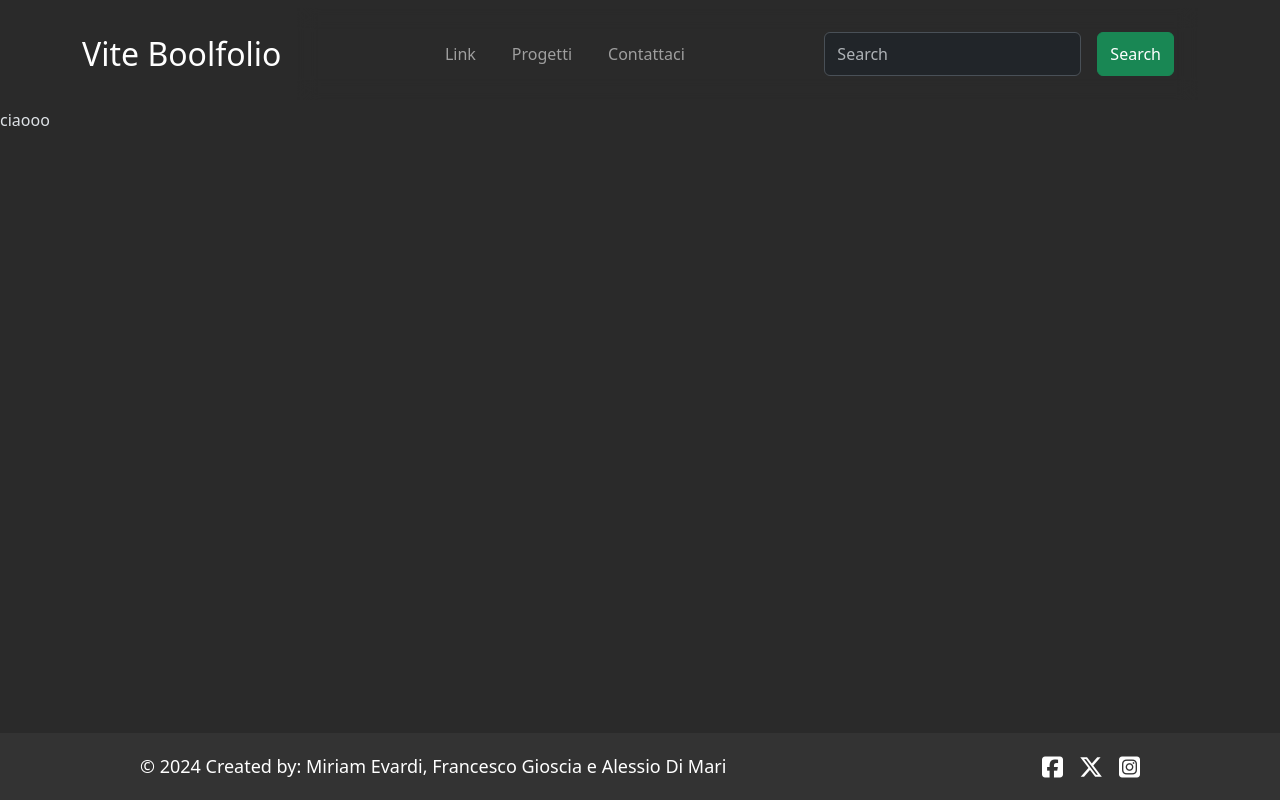
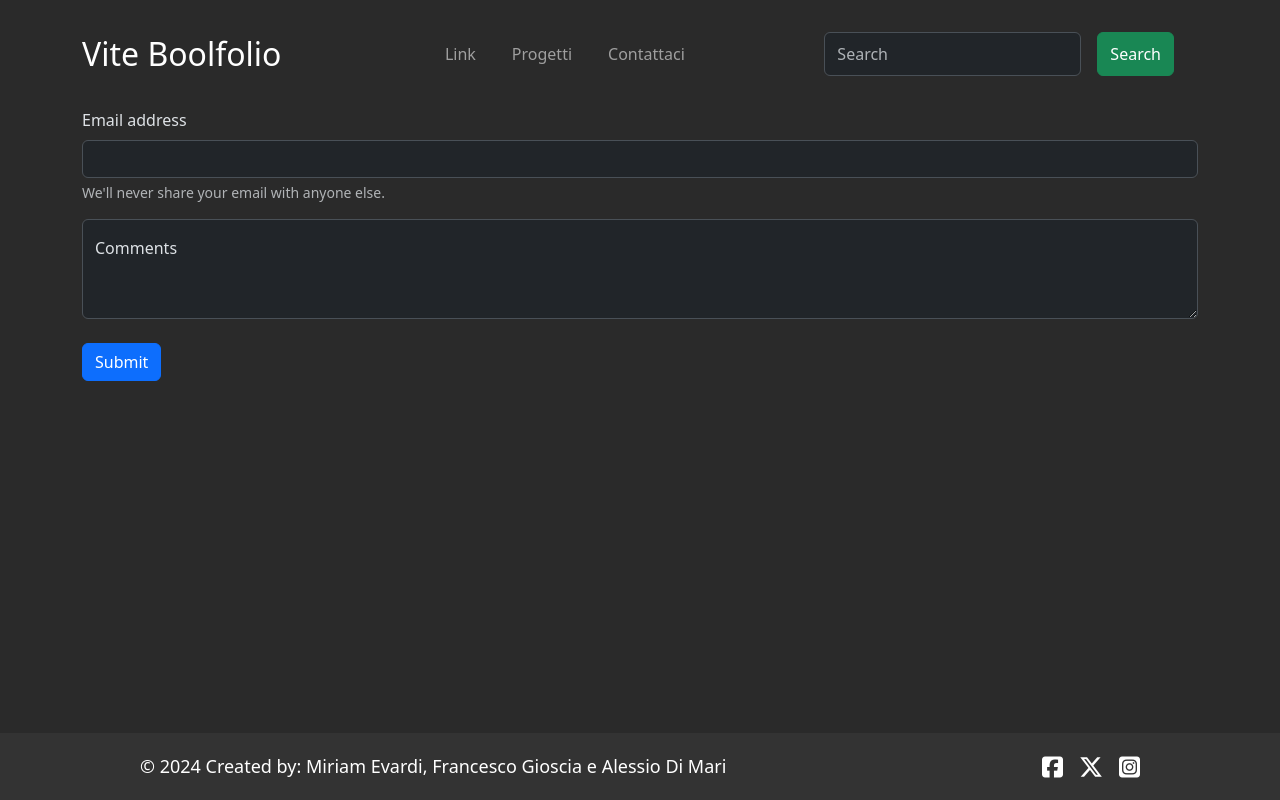
Before and after one commit to MiriamEvardi/vite-boolfolio, a Vue app: page /contact in a window 1280 px wide. Built offline with nearby package versions, Linux system fonts and the light colour scheme; what vue-awesome-paginate would draw is missing.

Commit message:
ContactUs Form created

```diff
--- a/src/components/AppHeader.vue
+++ b/src/components/AppHeader.vue
@@ -53,7 +53,7 @@
 
         .sidebar{
             background-color: rgba($color: #000000, $alpha: 0.15);
-            backdrop-filter: blur(10px);
+            // backdrop-filter: blur(10px);
         }
     }
 </style>
--- a/src/pages/ContactUsPage.vue
+++ b/src/pages/ContactUsPage.vue
@@ -13,8 +13,20 @@
 </script>
 
 <template>
-    <div>
-        ciaooo
+    <div class="container">
+
+        <form>
+            <div class="mb-3">
+                <label for="exampleInputEmail1" class="form-label">Email address</label>
+                <input type="email" class="form-control" id="exampleInputEmail1" aria-describedby="emailHelp">
+                <div id="emailHelp" class="form-text">We'll never share your email with anyone else.</div>
+            </div>
+            <div class="form-floating">
+                <textarea class="form-control" placeholder="Scrivici quello che vuoi sapere" id="floatingTextarea" style="height: 100px"></textarea>
+                <label for="floatingTextarea">Comments</label>
+            </div>
+            <button type="submit" class="btn btn-primary my-4">Submit</button>
+        </form>
 
     </div>
 </template>
```
